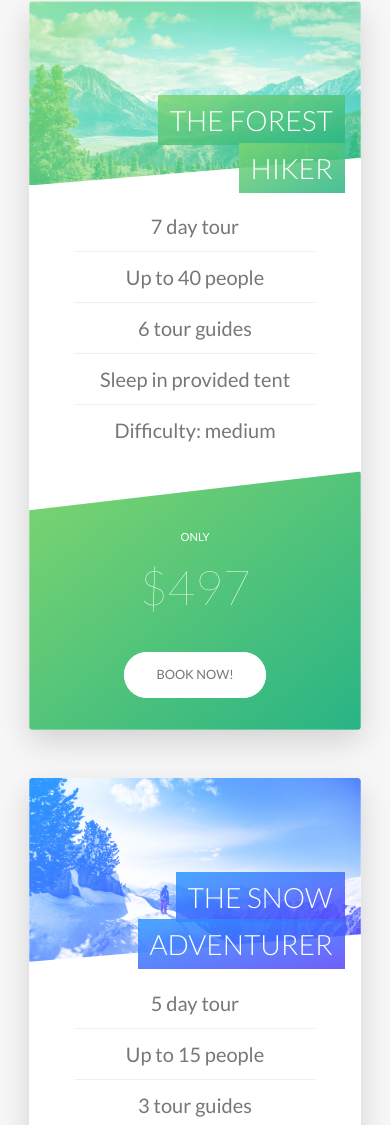
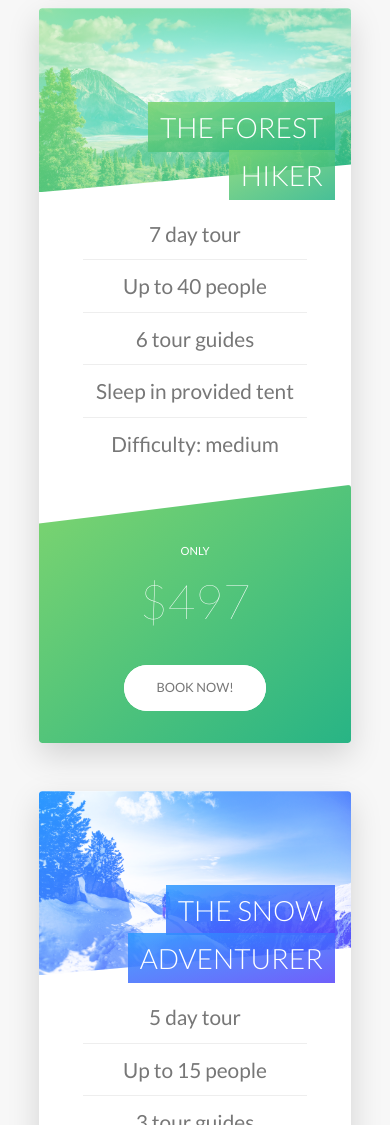
Before and after one commit to ndstephens/natours, a website: page index.html in a window 390 px wide. Shown: the part 4602-5727 px from the top of the page. Drawn offline with Linux system fonts and the light colour scheme.

Commit message:
Adds more responsiveness, along with changes related to touch screens

```diff
--- a/sass/base/_base.scss
+++ b/sass/base/_base.scss
@@ -34,3 +34,8 @@ body {
     padding: 0;
   }
 }
+
+::selection {
+  background-color: $color-primary;
+  color: $text-white;
+}
--- a/sass/components/_card.scss
+++ b/sass/components/_card.scss
@@ -181,8 +181,13 @@
   //
   //
   /*//?----------  MEDIA QUERY FOR TABLET PORTRAIT AND PHONE  ----------*/
-  @include mq-tab-port {
-    width: 80%;
+  /*//* had to include original media query (not the mixin) b/c also need to add condition where this media query takes over whenever using a touch device (regardless of screen size).  (opposite of 'hover: none' is 'hover: hover') */
+
+  /*//* the following effects all touch devices.  below the width and heading font-size change for touch devices less than 75em (which is everything except the iPad Pro in landscape, which is wider).  see also the "TOURS SECTION" in the _home.scss file and its related media query */
+
+  /*//* the following changes the cards to single sided, but still shown 3-across.  below, the next media query changes the width and heading font-size, for when the cards are displayed in only 1 column */
+  @media only screen and (hover: none) {
+    // width: 80%;
     height: auto;
     margin: 0 auto;
     border-radius: $border-radius;
@@ -205,14 +210,14 @@
       }
     }
 
-    &__heading {
-      font-size: 3.5rem;
-    }
+    // &__heading {
+    //   font-size: 3.5rem;
+    // }
 
     &__details {
       ul {
         li {
-          font-size: 2.5rem;
+          font-size: 2.6rem;
         }
       }
     }
@@ -234,6 +239,13 @@
       font-size: 6rem;
     }
   }
+  /*//* when cards are shown vertically in only 1 column */
+  @media only screen and (max-width: 75em) and (hover: none) {
+    width: 80%;
+    &__heading {
+      font-size: 3.5rem;
+    }
+  }
   @include mq-phone {
     width: 100%;
   }
--- a/sass/components/_popup.scss
+++ b/sass/components/_popup.scss
@@ -10,6 +10,13 @@
   opacity: 0;
   visibility: hidden;
   transition: all 0.5s;
+
+  /*//* example of 'graceful degradation' by adding backdrop blur for Safari which currently supports it, but is ignored by other browsers */
+  @supports (-webkit-backdrop-filter: blur(10px)) or (backdrop-filter: blur(10px)) {
+    -webkit-backdrop-filter: blur(10px);
+    backdrop-filter: blur(10px);
+    background-color: rgba($color-black, 0.3);
+  }
 
   /*//* this element also has the id of 'popup'.  the 'Book Now' buttons on the 3 tour cards have an href of '#popup', so when they're clicked this element is the target.  so we can use the pseudo-class of ':target' to control this element when it's active target of a button click. when it's no longer the target (using a button to close it and activate another target ie '#section-tours' then it'll go back to its initial state */
   &:target {
--- a/sass/layout/_header.scss
+++ b/sass/layout/_header.scss
@@ -19,9 +19,11 @@
     clip-path: polygon(0 0, 100% 0, 100% 75vh, 0 100%);
 
     /*//* use larger image on higher resolution screens, that are also larger than a (600px) */
+    /*//* (specific for Safari) */
     /*//* OR when screen width is wider than 2000px, regardless of pixel density */
-    @media (min-resolution: 192dpi) and (min-width: 37.5em),
-      (min-width: 125em) {
+    @media only screen and (min-resolution: 192dpi) and (min-width: 37.5em),
+      only screen and (-webkit-min-device-pixel-ratio: 2) and (min-width: 37.5),
+      only screen and (min-width: 125em) {
       background-image: linear-gradient(
           to right bottom,
           rgba($color-primary-light, 0.8),
--- a/sass/pages/_home.scss
+++ b/sass/pages/_home.scss
@@ -45,6 +45,21 @@
 .section-tours {
   background-color: $color-grey-light-1;
   padding: 15rem 0;
+
+  /*//* on all touchscreens (except iPad Pro in landscape) the cards in the Tours Section should be shown in one column, not 3, b/c they are displayed with the alternate layout (with the backface info shown on the front) so they look fucked up when displayed in 3 columns */
+  @media only screen and (max-width: 75em) and (hover: none) {
+    .row {
+      max-width: 80%;
+
+      [class*="col-"] {
+        width: 100% !important;
+        &:not(:last-child) {
+          margin-right: 0;
+          margin-bottom: $gutter-vertical-sm;
+        }
+      }
+    }
+  }
 
   @include mq-tab-port {
     padding: 10rem 0;
```
Also changed, not shown: sass/abstracts/_mixins.scss (+4 -4 lines), README.md, css/main.css.
